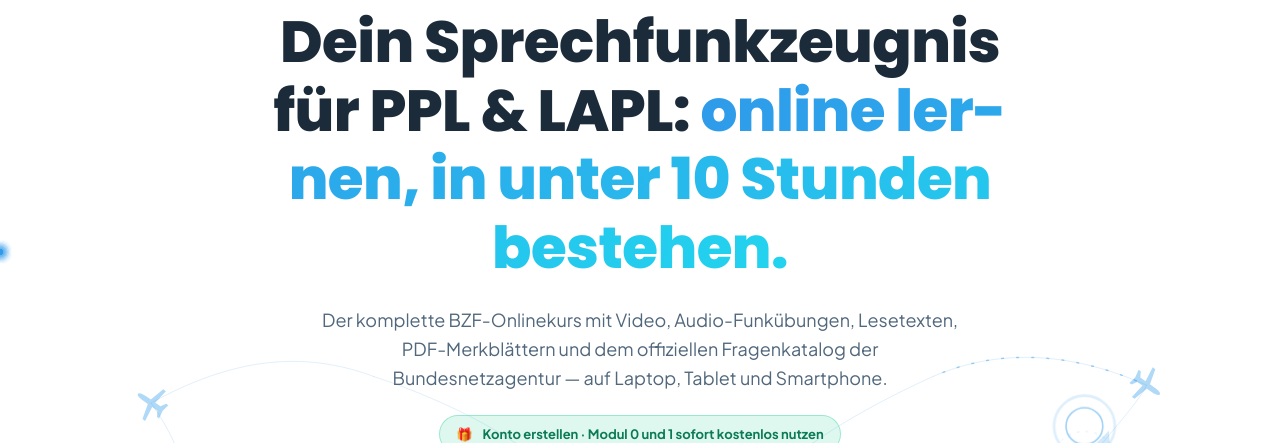
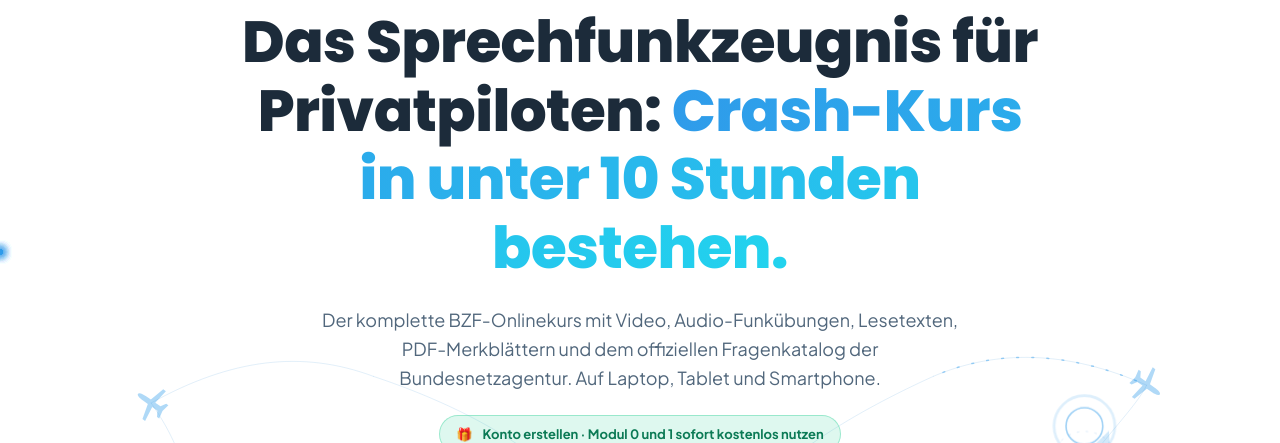
Before and after one commit to visonero/funkraus, a Next.js app in the folder platform/: page / in a window 1280 px wide. Shown: the part 213-656 px from the top of the page. Built offline with nearby package versions, Linux system fonts and the light colour scheme; no server answers.

Commit message:
Revise course description and promotional text
Updated text for clarity and improved messaging.

```diff
--- a/platform/src/app/page.tsx
+++ b/platform/src/app/page.tsx
@@ -102,10 +102,10 @@ export default async function Home() {
             <span className="label" style={{ color: "var(--sky-deep)" }}>BZF I &amp; BZF II · Online-Kurs für PPL &amp; LAPL</span>
           </div>
           <h1 className="h1-hero" style={{ fontSize: "clamp(30px,5.2vw,58px)", lineHeight: 1.18, fontWeight: 800, overflowWrap: "break-word", hyphens: "auto" }}>
-            Dein Sprechfunkzeugnis für PPL &amp; LAPL: <span className="grad">online lernen, in unter 10 Stunden bestehen.</span>
+            Das Sprechfunkzeugnis für Privatpiloten: <span className="grad">Crash-Kurs in unter 10 Stunden bestehen.</span>
           </h1>
           <p style={{ marginTop: 24, fontSize: 18, color: "var(--text-dim)", maxWidth: 640, marginLeft: "auto", marginRight: "auto" }}>
-            Der komplette BZF-Onlinekurs mit Video, Audio-Funkübungen, Lesetexten, PDF-Merkblättern und dem offiziellen Fragenkatalog der Bundesnetzagentur — auf Laptop, Tablet und Smartphone.
+            Der komplette BZF-Onlinekurs mit Video, Audio-Funkübungen, Lesetexten, PDF-Merkblättern und dem offiziellen Fragenkatalog der Bundesnetzagentur. Auf Laptop, Tablet und Smartphone.
           </p>
           <div style={{ display: "inline-flex", alignItems: "center", gap: 10, marginTop: 22, padding: "8px 16px", borderRadius: 999, background: "rgba(52,211,153,0.16)", border: "1px solid rgba(52,211,153,0.4)" }}>
             <span style={{ fontSize: 13 }}>🎁</span>
```
